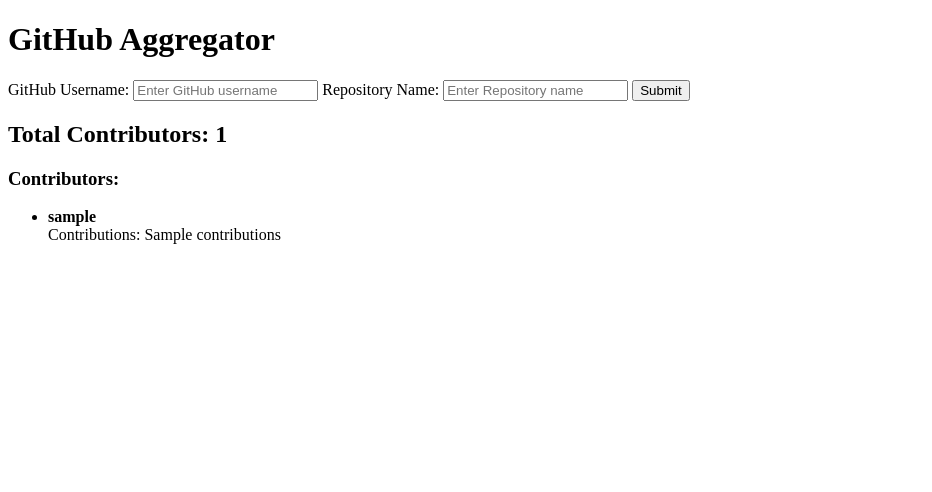
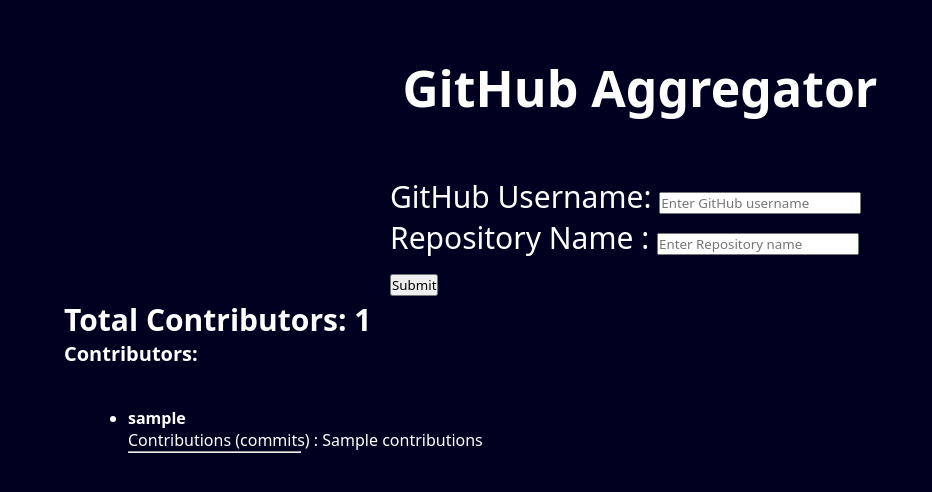
Before and after one commit to PDA-KALABURAGI/GitHub-Aggregator, a Flask app: template Flask/templates/index.html in a window 1280 px wide. Shown: the top 492 px of the page, without its empty margins (0-932 px from the left). Run offline with Flask 3, Linux system fonts and the light colour scheme; the template is opened without the code that fills it: most values are stand-ins (such as "Sample title", 1, 10 or a date in 2020).

Commit message:
Updated css

```diff
--- a/Flask/templates/index.html
+++ b/Flask/templates/index.html
@@ -1,4 +1,3 @@
-
 <!DOCTYPE html>
 <html lang="en">
 <head>
@@ -6,35 +5,79 @@
     <meta name="viewport" content="width=device-width, initial-scale=1.0">
     <title>GitHub Aggregator</title>
 </head>
-<body>
-    <h1>GitHub Aggregator</h1>
+<style>
+*{
+    margin: 0;
+    padding: 0;
+    font-family:sans
+    }
+    body{
+    background-color: rgb(0,0,33);
+    color: white;
+    font-family: 'Poppins', sans-serif;
+    }
+    form.form{
+        font-size:30px;
+    }
+    h1{
+        font-size:50px;
+    }
+    h2.a1{
+        margin-left:5.0%;
+        font-size:30px;
+      }
+    h3.a2{
+      margin-left:5.0%;
+      font-size:20px;
+    }
+    ul{
+        margin-left:10.0%;
+      }
+      hr {
+        display: block;
+        margin-left: auto;
+        margin-right: 85%;
+        border-width: 1px;
+      }
+</style>
+<body background-image="gitbg.png">
+    <br>
+    <br>
+    <br>
+    <h1 align="center">GitHub Aggregator</h1>
+    <br>
+    <br>
+    <br>
+    <form class="form" action="/" method="post" style="margin:auto;max-width:500px">
+        <label for="username">GitHub Username:</label>
+        <input type="text" placeholder="Enter GitHub username" id="username" name="username" required>
+        <br>
 
-    <form action="/" method="post">
-        <label for="username">GitHub Username:</label>
-        <input type="text" placeholder="Enter GitHub username" id="username" name="username" required >
-
-        <label for="repository">Repository Name:</label>
-        <input type="text" placeholder="Enter Repository name" id="repository" name="repository" required   >
+        <label for="repository">Repository Name :</label>
+        <input type="text" placeholder="Enter Repository name" id="repository" name="repository" required>
 
         <button type="submit">Submit</button>
     </form>
 
-
+    <!-- Display the contributor information if available -->
     {% if contributor_count is defined %}
-        <h2>Total Contributors: {{ contributor_count }}</h2>
-        <h3>Contributors:</h3>
+        <h2 class="a1">Total Contributors: {{ contributor_count }}</h2>
+        <h3 class="a2">Contributors:</h3><br>
         <ul>
             {% for contributor in contributors %}
+            <br>
                 <li>
                     <strong>{{ contributor['login'] }}</strong>
                     <br>
-                    Contributions: {{ contributor['contributions'] }}
+                    Contributions (commits) : {{ contributor['contributions'] }}
                 </li>
+                <hr>
             {% endfor %}
         </ul>
+
     {% endif %}
 
-
+    <!-- Display error message if there's an error -->
     {% if error is defined %}
         <p style="color: red;">{{ error }}</p>
     {% endif %}
```
